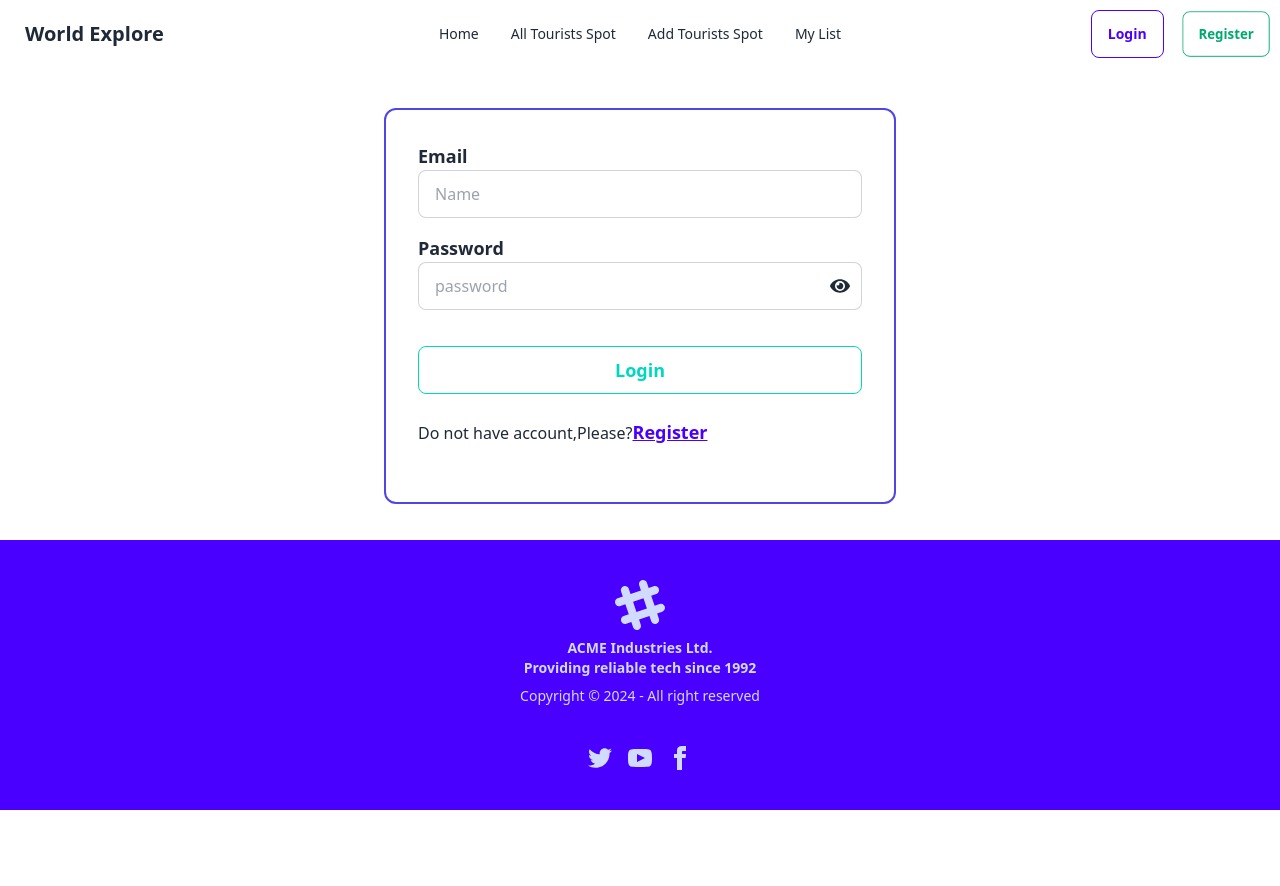
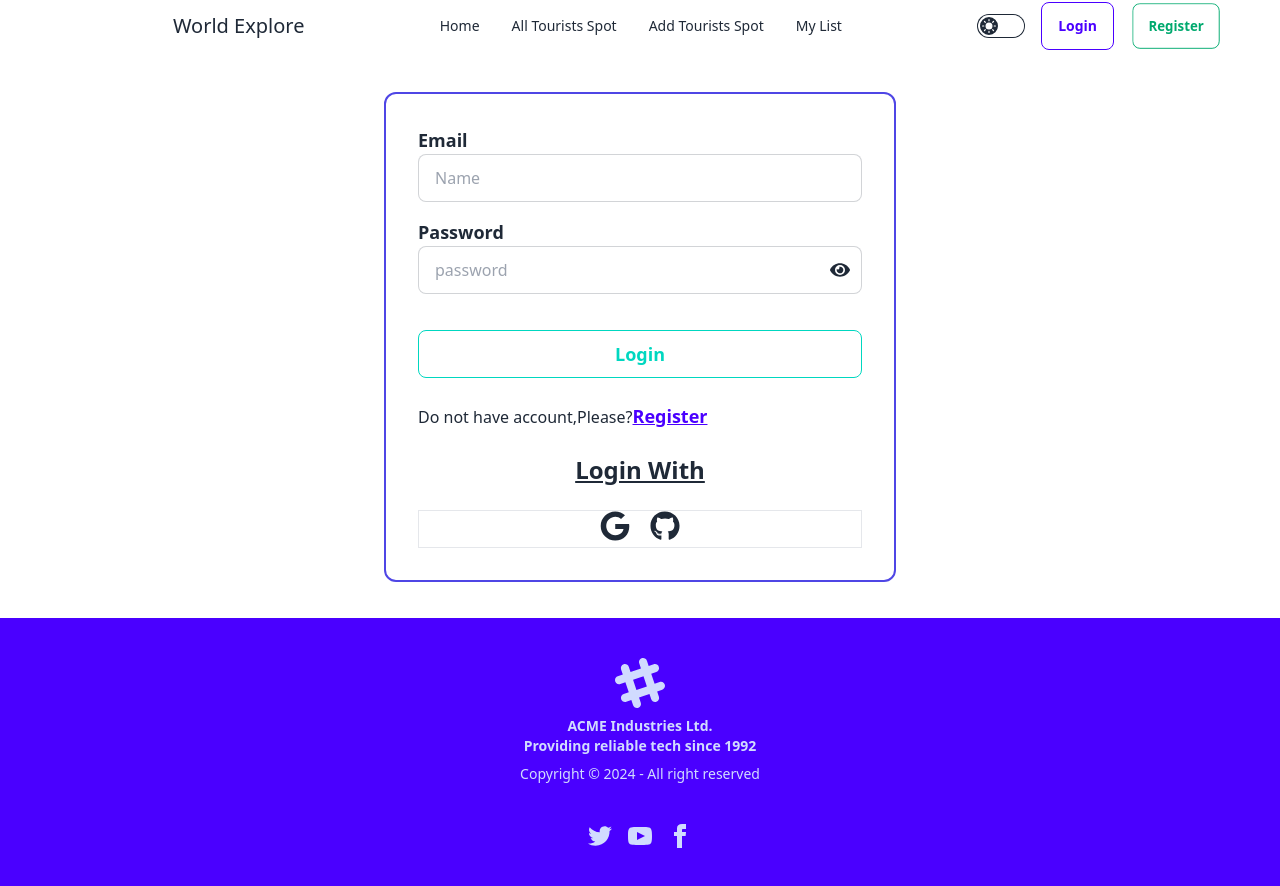
Before and after one commit to Tanvirgit07/world-clien, a React (Vite) app: page /login in a window 1280 px wide. Before the commit the page ends 810 px from the top, so only its background shows below. Built offline with nearby package versions, Linux system fonts and the light colour scheme; no server answers.

Commit message:
added theme togol and github login

```diff
--- a/src/Conponents/Nav.jsx
+++ b/src/Conponents/Nav.jsx
@@ -1,9 +1,23 @@
-import { useContext } from "react";
+import { useContext, useEffect, useState } from "react";
 import { Link, NavLink } from "react-router-dom";
 import { AuthContext } from "../Provider/AuthProvider";
 
 const Nav = () => {
   const { user, userLogout } = useContext(AuthContext);
+  const [theme,setTheme] = useState('light')
+  useEffect(() =>{
+    localStorage.setItem('theme',theme)
+    const localTheme = localStorage.getItem('theme')
+    document.querySelector('html').setAttribute('data-theme',localTheme)
+  },[theme])
+  const handleTheme = (e) =>{
+    if(e.target.checked){
+      setTheme("night")
+    }
+    else{
+      setTheme('light')
+    }
+  }
   // console.log(user);
   const handleLogout = () => {
     userLogout()
@@ -15,8 +29,8 @@ const Nav = () => {
       });
   };
   return (
-    <div className="navbar bg-base-100">
-      <div className="navbar-start">
+    <div className="bg-base-100 flex items-center justify-around">
+      <div className="">
       <div className="dropdown">
           <div tabIndex={0} role="button" className="btn btn-ghost lg:hidden">
             <svg
@@ -52,9 +66,11 @@ const Nav = () => {
             </li>
           </ul>
         </div>
-        <a className="btn btn-ghost text-xl ">World Explore</a>
       </div>
-      <div className="navbar-center hidden lg:flex">
+        <div className="">
+        <a className="text-xl hidden lg:block">World Explore</a>
+        </div>
+      <div className=" hidden lg:flex">
         <ul className="menu menu-horizontal px-1">
           <li>
             <NavLink to="/">Home</NavLink>
@@ -70,20 +86,52 @@ const Nav = () => {
           </li>
         </ul>
       </div>
-      <div className="navbar-end">
-        {/* <div>
-          <div className="w-12 h-12 rounded-full bg-red-700 mr-3 relative">
-            <div className="absolute w-4 h-4 rounded-full bg-green-700 right-0 -top-1"></div>
+      <div className="flex gap-4 items-center">
+        <div>
+          <label className="cursor-pointer grid place-items-center">
+            <input
+            onChange={handleTheme}
+              type="checkbox"
+              className="toggle theme-controller bg-base-content row-start-1 col-start-1 col-span-2"
+            />
+            <svg
+              className="col-start-1 row-start-1 stroke-base-100 fill-base-100"
+              xmlns="http://www.w3.org/2000/svg"
+              width="14"
+              height="14"
+              viewBox="0 0 24 24"
+              fill="none"
+              stroke="currentColor"
+              strokeWidth="2"
+              strokeLinecap="round"
+              strokeLinejoin="round"
+            >
+              <circle cx="12" cy="12" r="5" />
+              <path d="M12 1v2M12 21v2M4.2 4.2l1.4 1.4M18.4 18.4l1.4 1.4M1 12h2M21 12h2M4.2 19.8l1.4-1.4M18.4 5.6l1.4-1.4" />
+            </svg>
+            <svg
+              className="col-start-2 row-start-1 stroke-base-100 fill-base-100"
+              xmlns="http://www.w3.org/2000/svg"
+              width="14"
+              height="14"
+              viewBox="0 0 24 24"
+              fill="none"
+              stroke="currentColor"
+              strokeWidth="2"
+              strokeLinecap="round"
+              strokeLinejoin="round"
+            >
+              <path d="M21 12.79A9 9 0 1 1 11.21 3 7 7 0 0 0 21 12.79z"></path>
+            </svg>
+          </label>
         </div>
-        </div> */}
-        <div className="flex gap-4">
         <div>
           {user ? (
             <>
               <div className="flex gap-3">
                 <div title={user.displayName}>
                   <img
-                      className="w-12 h-12 rounded-full border-2 border-gray-500"
+                    className="w-[48px] h-[48px] rounded-full border-2 border-gray-500"
                     src={user.photoURL}
                     alt=""
                   />
@@ -111,7 +159,6 @@ const Nav = () => {
         </div>
       </div>
     </div>
-    </div>
   );
 };
 
--- a/src/Pages/Login.jsx
+++ b/src/Pages/Login.jsx
@@ -1,10 +1,9 @@
 import { useContext, useState } from "react";
-import { FaEye, FaEyeSlash } from "react-icons/fa";
 import { Link } from "react-router-dom";
 import { AuthContext } from "../Provider/AuthProvider";
-
+import { FaEye, FaEyeSlash, FaGithub, FaGoogle } from "react-icons/fa";
 const Login = () => {
-    const {loginUser} = useContext(AuthContext)
+  const { loginUser, googleLogin,gitHubLogin } = useContext(AuthContext);
   const [registerError, setRegisterError] = useState("");
   const [showPass, setShowPass] = useState(false);
   const handleLogin = (e) => {
@@ -13,15 +12,37 @@ const Login = () => {
     const email = form.email.value;
     const password = form.password.value;
     console.log(email, password);
-    loginUser(email,password)
-    .then(result =>{
-        console.log(result.user)
+
+    loginUser(email, password)
+      .then((result) => {
+        console.log(result.user);
+      })
+      .catch((error) => {
+        console.log(error.message);
+        setRegisterError(error.message);
+      });
+  };
+
+  const handleGoogleIn = () => {
+    googleLogin()
+      .then((result) => {
+        console.log(result.user);
+      })
+      .catch((error) => {
+        console.log(error.message);
+      });
+  };
+
+  const handleGitHub = () =>{
+    gitHubLogin()
+    .then(result => {
+      console.log(result.user)
     })
     .catch(error =>{
-        console.log(error.message)
-        setRegisterError(error.message)
+      console.log(error.message)
     })
-  };
+  }
+
   return (
     <div className="lg:max-w-lg mx-auto mb-9 mt-10  border-solid border-2 border-indigo-600 p-8 rounded-xl w-11/12">
       <form onSubmit={handleLogin} className="space-y-4">
@@ -69,6 +90,21 @@ const Login = () => {
           </p>
         </div>
       </form>
+      <div className="my-3">
+        <p className="text-center text-2xl font-bold underline">Login With</p>
+      </div>
+      <div className="mt-6 border flex justify-center gap-5 items-center">
+        <div>
+          <button onClick={handleGoogleIn} className="cursor-pointer text-3xl">
+            <FaGoogle />
+          </button>
+        </div>
+        <div>
+          <button onClick={handleGitHub} className="cursor-pointer text-3xl">
+            <FaGithub />
+          </button>
+        </div>
+      </div>
     </div>
   );
 };
--- a/src/Pages/Register.jsx
+++ b/src/Pages/Register.jsx
@@ -4,7 +4,7 @@ import { AuthContext } from "../Provider/AuthProvider";
 import { toast } from "sonner";
 
 const Register = () => {
-  const { createUser,updateUserProfile,setUser } = useContext(AuthContext);
+  const { createUser,updateUserProfile,setUser,setReload } = useContext(AuthContext);
   const navigate = useNavigate()
   const [registerError,setRegisterError] = useState('')
   const handleRegister = (e) => {
@@ -23,6 +23,7 @@ const Register = () => {
         console.log(result.user)
         updateUserProfile(name, photo).then(() => {
           setUser(result.user);
+          setReload(true)
           toast.success('Register Successfully!')
           setTimeout(() =>{
             navigate('/')
--- a/src/Provider/AuthProvider.jsx
+++ b/src/Provider/AuthProvider.jsx
@@ -1,20 +1,29 @@
 import { createContext, useEffect, useState } from "react";
 import PropTypes from "prop-types";
-import { createUserWithEmailAndPassword, onAuthStateChanged, signInWithEmailAndPassword, signOut, updateProfile } from "firebase/auth";
+import { GoogleAuthProvider, signInWithPopup } from "firebase/auth";
+import { GithubAuthProvider } from "firebase/auth";
+import {
+  createUserWithEmailAndPassword,
+  onAuthStateChanged,
+  signInWithEmailAndPassword,
+  signOut,
+  updateProfile,
+} from "firebase/auth";
 import auth from "../firebase/firebase.init";
 
 export const AuthContext = createContext(null);
-const AuthProvider = ({children}) => {
+const AuthProvider = ({ children }) => {
   const [user, setUser] = useState(null);
-
+  const [reload, setReload] = useState(null);
+  const googleProvider = new GoogleAuthProvider();
+  const gitHubProvider = new GithubAuthProvider();
   const createUser = (email, password) => {
     return createUserWithEmailAndPassword(auth, email, password);
   };
 
   const userLogout = () => {
-        return signOut(auth)
-    }
-
+    return signOut(auth);
+  };
 
   const updateUserProfile = (name, photo) => {
     return updateProfile(auth.currentUser, {
@@ -27,29 +36,38 @@ const AuthProvider = ({children}) => {
     return signInWithEmailAndPassword(auth, email, password);
   };
 
+  const googleLogin = () =>{
+    return signInWithPopup(auth, googleProvider)
+  }
 
-      useEffect(() =>{
-       const unSubscribe = onAuthStateChanged(auth, currentUser => {
-            console.log(currentUser)
-            setUser(currentUser)
-        })
-        return() =>{
-          unSubscribe()
+  const gitHubLogin = () =>{
+    return signInWithPopup(auth, gitHubProvider)
   }
-      },[])
 
-    const authInfo ={
+
+  useEffect(() => {
+    const unSubscribe = onAuthStateChanged(auth, (currentUser) => {
+      console.log(currentUser);
+      setUser(currentUser);
+    });
+    return () => {
+      unSubscribe();
+    };
+  }, [reload]);
+
+  const authInfo = {
     createUser,
     userLogout,
     updateUserProfile,
     loginUser,
+    setReload,
     setUser,
     user,
-    }
+    googleLogin,
+    gitHubLogin
+  };
   return (
-        <AuthContext.Provider value={authInfo}>
-            {children}
-        </AuthContext.Provider>
+    <AuthContext.Provider value={authInfo}>{children}</AuthContext.Provider>
   );
 };
 
--- a/tailwind.config.js
+++ b/tailwind.config.js
@@ -8,4 +8,7 @@ export default {
     extend: {},
   },
   plugins: [require("daisyui")],
+  daisyui: {
+    themes: ["light", "night"],
+  },
 }
```
Lines whose indentation alone changed are shown as unchanged.
